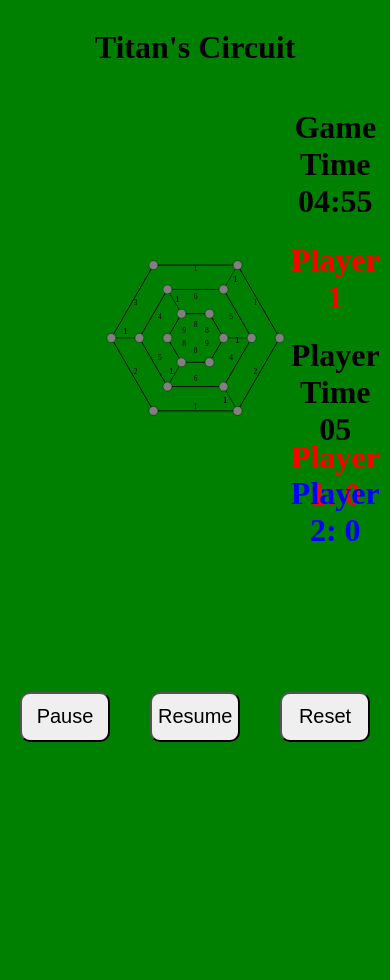
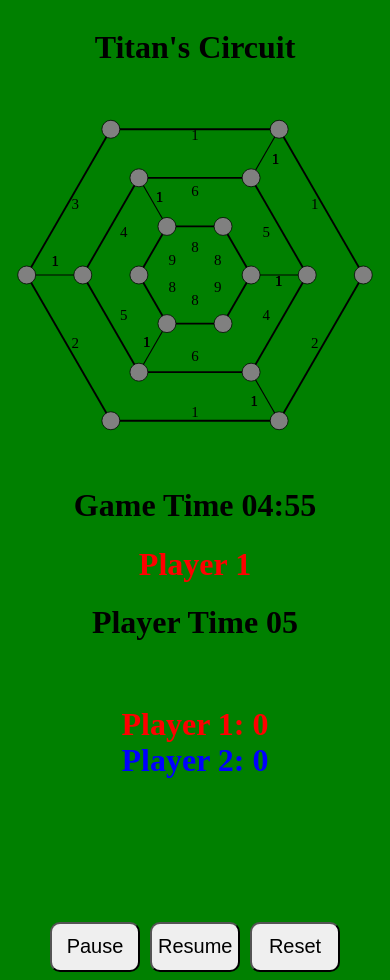
Before and after one commit to rajamit313/Delta_Task1, a plain HTML site: page index.html in a window 390 px wide. Before the commit the page ends 844 px from the top, so only its background shows below. Drawn offline with Linux system fonts and the light colour scheme.

Commit message:
Add files via upload

```diff
--- a/styles.css
+++ b/styles.css
@@ -76,4 +76,30 @@ body{
     display: flex;
     justify-content: right;
 }
-@media(max-width: )
+@media (max-width: 600px) {
+    #hexaContainer {
+        display: block;
+        text-align: center;
+    }
+    #hexagon {
+        width: 100%;
+        height: auto;
+    }
+    #Timer {
+        width: 100%;
+        margin: auto;
+        /* display: block; */
+    }
+    #buttons {
+        display: flex;
+        /* flex-direction: column; */
+        gap: 10px;
+    }
+}
+.selected{
+    r: 14px;
+    stroke: yellow;
+}
+/* .circle{
+    transition: transform 1s ease-in-out;
+} */
```
Also changed, not shown: 3 other files.
